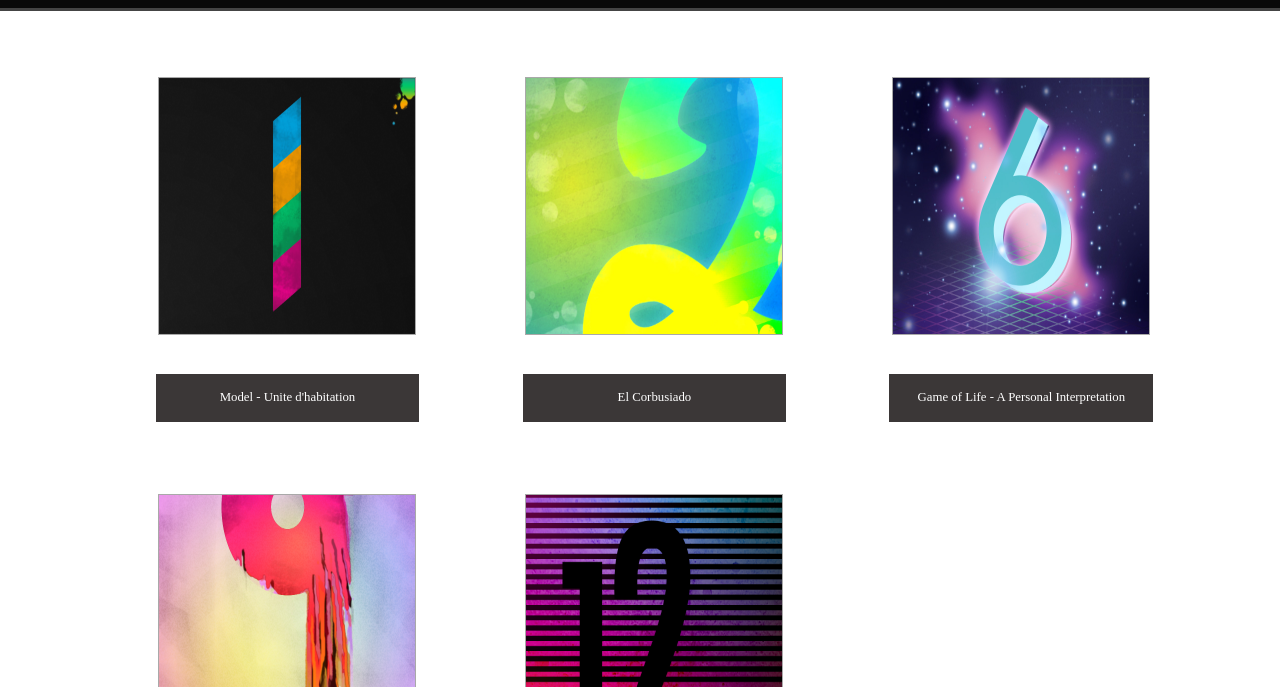
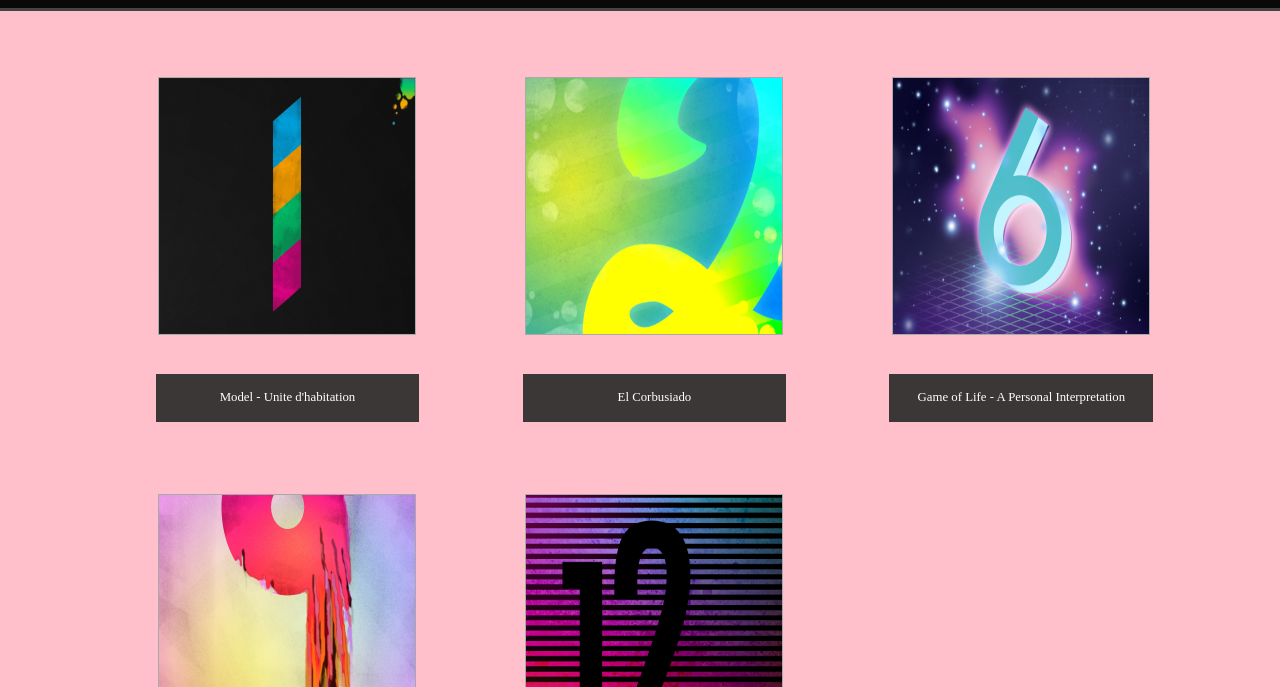
Before and after one commit to modainoam/tamar-web, a plain HTML site: page index.html in a window 1280 px wide. Shown: the part 113-800 px from the top of the page. Drawn offline with Linux system fonts and the light colour scheme; a web font is replaced by a local one.

Commit message:
Test - Change background color

```diff
--- a/css/main.css
+++ b/css/main.css
@@ -16,6 +16,9 @@ html, body {
   	min-height: 100%;
   /* equal to footer height */
     margin-bottom: -80px;
+
+	/*TEST REMOVE*/
+    background: pink;
 }
 
 #wrapper:after {
```
